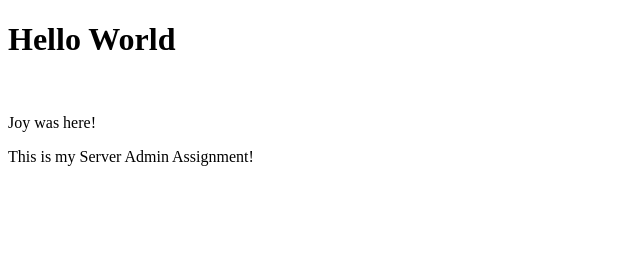
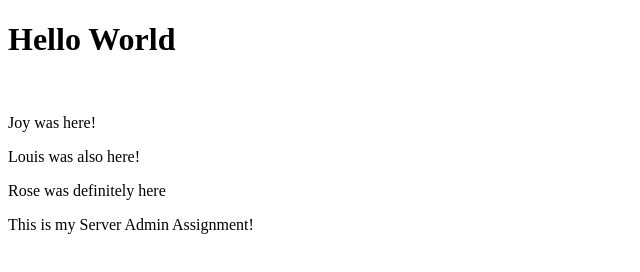
Before and after one commit to WanjiruNjunge/Server_admin, a plain HTML site: page index.html in a window 1280 px wide. Shown: the whole page, without its empty margins (0-640 px from the left). Drawn offline with Linux system fonts and the light colour scheme.

Commit message:
roseCommit

```diff
--- a/index.html
+++ b/index.html
@@ -6,6 +6,8 @@
 <body>
 <h1>Hello World</h1><br>
 <p> Joy was here!</p>
+<p>Louis was also here!</p>
+<p>Rose was definitely here</p>
 <p>This is my Server Admin Assignment!</p>
 </body>
 </html>
```
